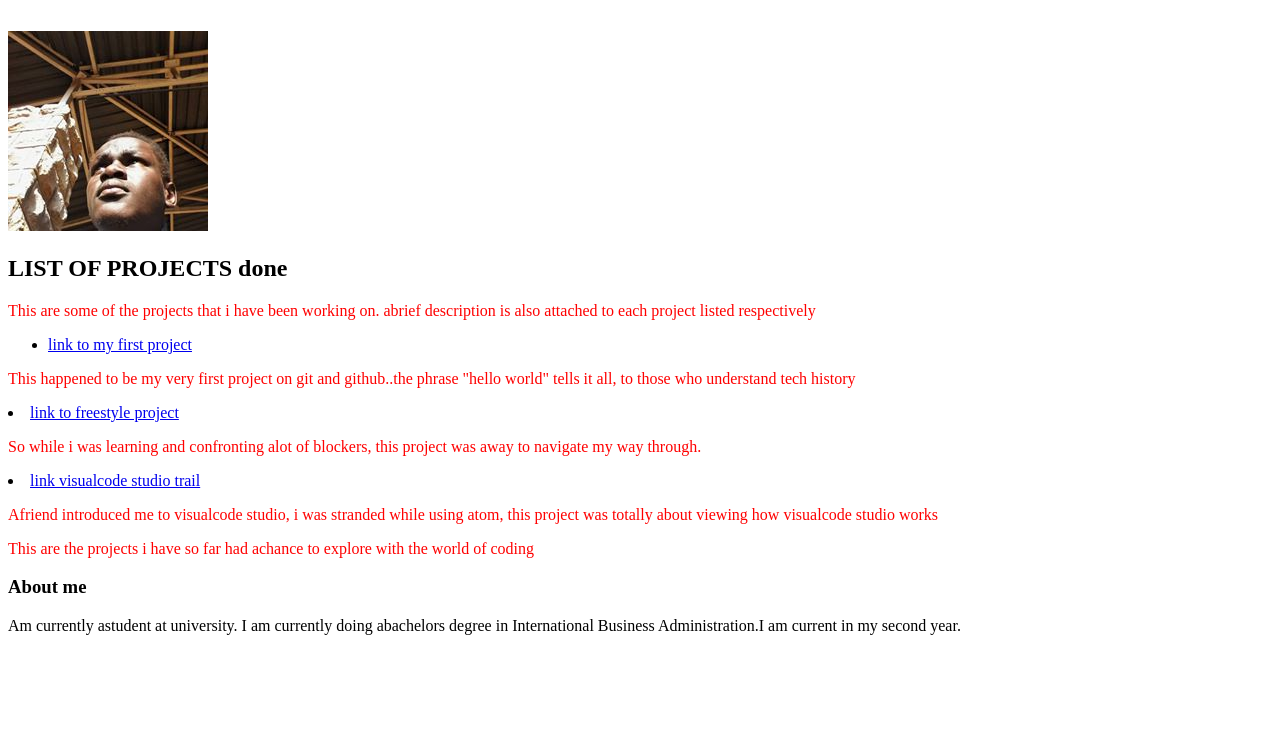
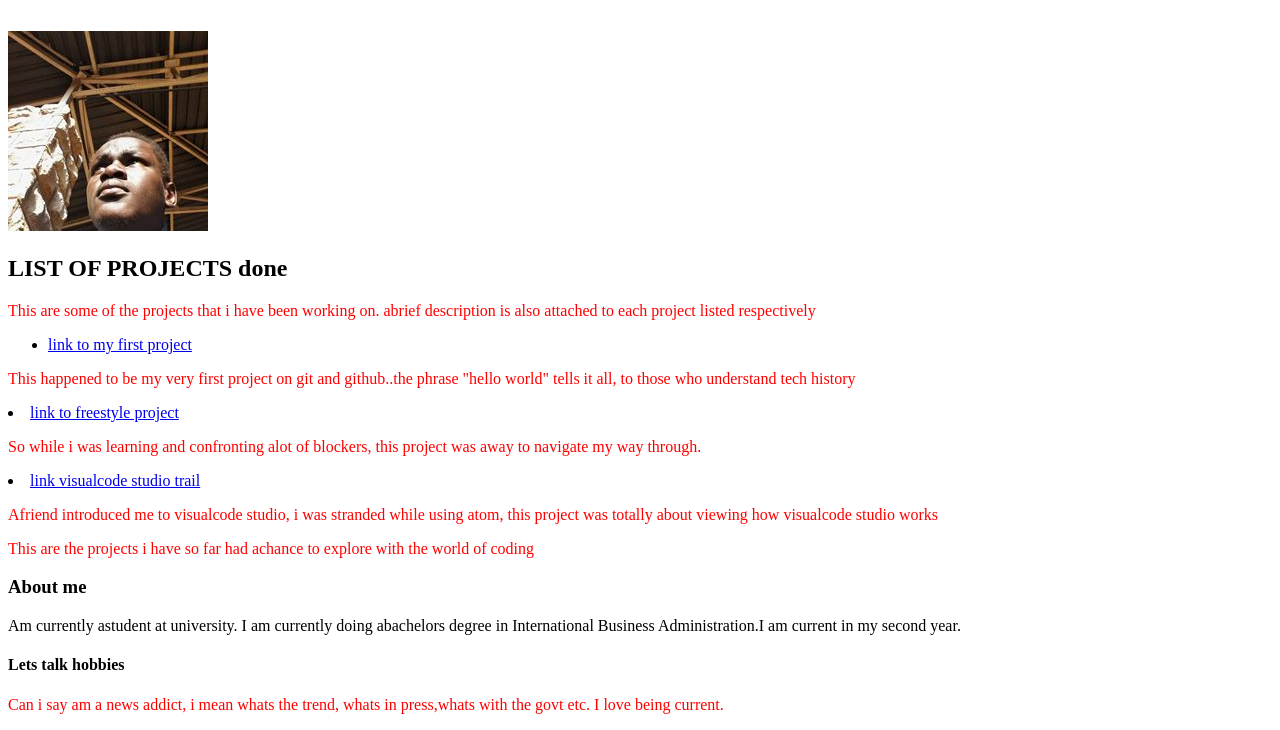
Before and after one commit to INZAMA-bot/project1, a plain HTML site: page index.html in a window 1280 px wide. Shown: the part 155-885 px from the top of the page. Before the commit the page ends 800 px from the top, so only its background shows below. Drawn offline with Linux system fonts and the light colour scheme.

Commit message:
first hobby

```diff
--- a/index.html
+++ b/index.html
@@ -29,6 +29,8 @@
         <p>This are the projects i have so far had achance to explore with the world of coding</p>
         <h3>About me</h3>
         Am currently astudent at university. I am currently doing abachelors degree in International Business Administration.I am current in my second year.
+        <h4>Lets talk hobbies</h4>
+        <p>Can i say am a news addict, i mean whats the trend, whats in press,whats with the govt etc. I love being current.</p>
 
     </body>
 </html>
```
